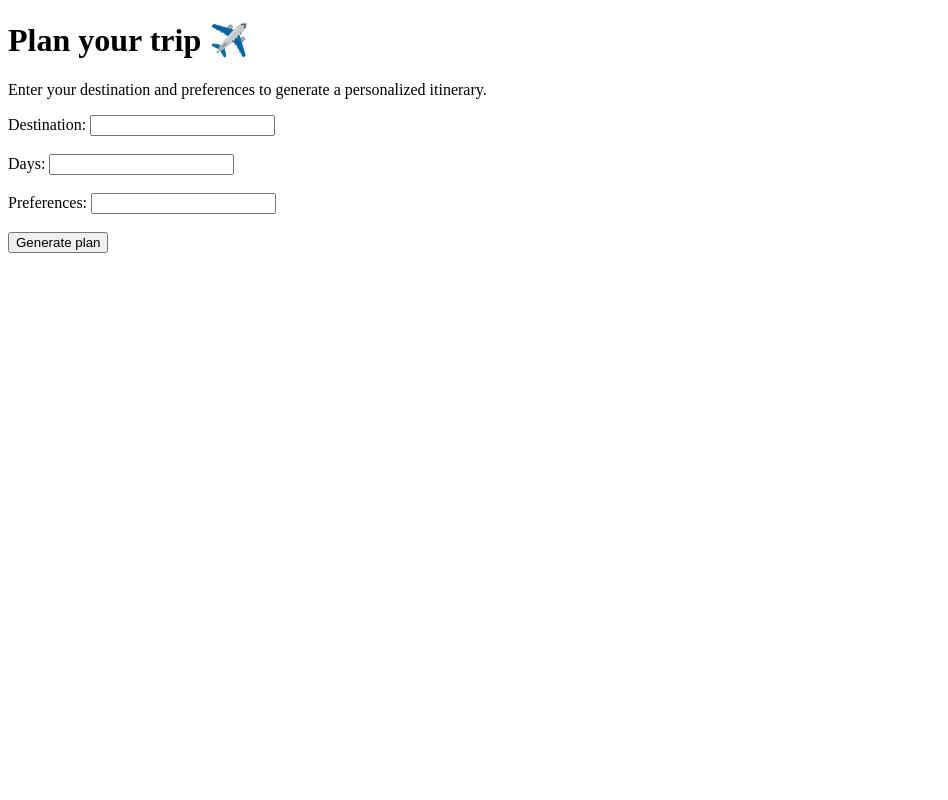
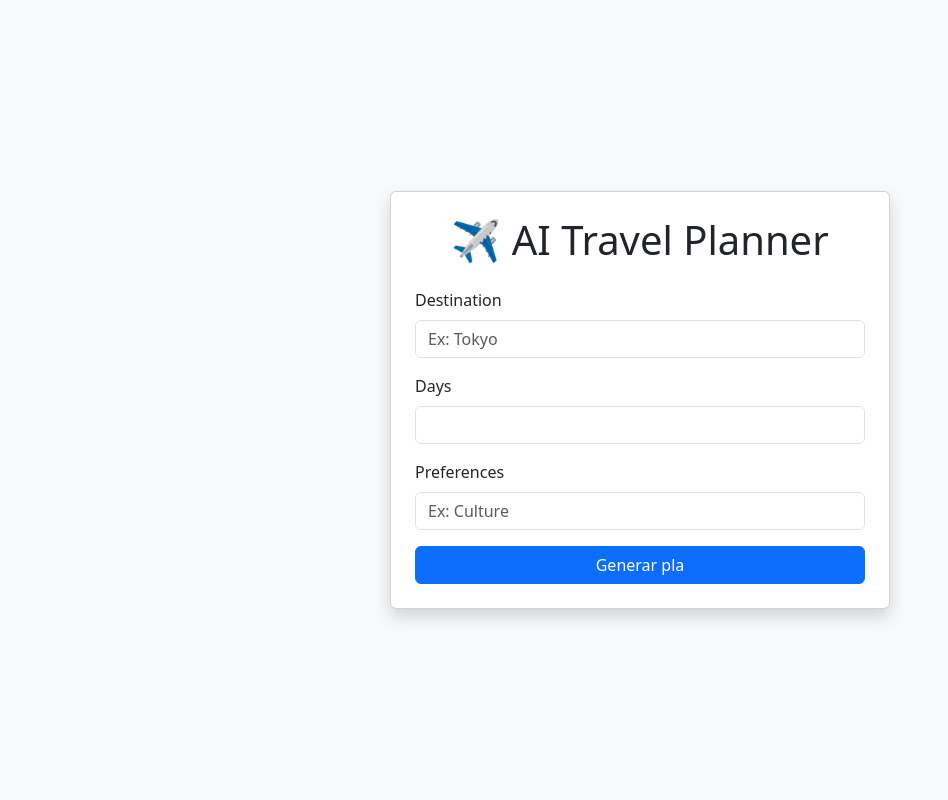
Before and after one commit to maxerrmax/travel-planner, a Flask app: page / in a window 1280 px wide. Shown: the whole page, without its empty margins (0-948 px from the left). Run offline with Flask 3, Linux system fonts and the light colour scheme.

Commit message:
Improved UI

```diff
--- a/app/routes.py
+++ b/app/routes.py
@@ -8,12 +8,14 @@ main = Blueprint("main", __name__)
 def home():
     return render_template("index.html")
 
+
 @main.route("/plan", methods=["POST"])
 def plan():
-    days = request.form.get("days")
+
+    destination = request.form["destination"]
+    days = request.form["days"]
+    preferences = request.form["Preferences"]
     days = int(days) if days else 0
-    destination = request.form.get("destination")
-    preferences = request.form.get("preferences")
     destination = destination.strip()
     preferences = preferences.strip() if preferences else ""
 
--- /dev/null
+++ b/templates/base.html
@@ -0,0 +1,17 @@
+<!DOCTYPE html>
+<html lang="en">
+<head>
+    <meta charset="UTF-8">
+    <meta name="viewport" content="width=device-width, initial-scale=1.0">
+
+    <title>AI Travel Planner</title>
+
+    <link href="https://cdn.jsdelivr.net/npm/bootstrap@5.3.8/dist/css/bootstrap.min.css" rel="stylesheet">
+</head>
+<body class="bg-light">
+
+    {% block content %}
+    {% endblock %}
+
+</body>
+</html>
--- a/templates/index.html
+++ b/templates/index.html
@@ -1,33 +1,67 @@
-<!DOCTYPE html>
-<html>
-<head>
-    <title>Travel Planner</title>
-</head>
-<body>
+{% extends "base.html" %}
 
-    <h1>Plan your trip ✈️</h1>
-    <p>Enter your destination and preferences to generate a personalized itinerary.</p>
+{% block content %}
 
-    <form method="POST" action="/plan">
+<div class="container vh-100 d-flex justify-content-center align-items-center">
 
-        <label>Destination:</label>
-        <input type="text" name="destination" required>
+    <div class="card shadow p-4" style="width: 500px;">
 
-        <br><br>
+        <h1 class="text-center mb-4">
+            ✈️ AI Travel Planner
+        </h1>
 
-        <label>Days:</label>
-        <input type="number" name="days" required>
+        <form method="POST" action="/plan">
 
-        <br><br>
+            <div class="mb-3">
+                <label class="form-label">
+                    Destination
+                </label>
 
-        <label>Preferences:</label>
-        <input type="text" name="preferences">
+                <input
+                    type="text"
+                    name="destination"
+                    class="form-control"
+                    placeholder="Ex: Tokyo"
+                    required>
+            </div>
 
-        <br><br>
+            <div class="mb-3">
+                <label class="form-label">
+                    Days
+                </label>
 
-        <button type="submit">Generate plan</button>
+                <input
+                    type="number"
+                    name="days"
+                    class="form-control"
+                    min="1"
+                    required>
+            </div>
 
-    </form>
+            <div class="mb-3">
+                <label class="form-label">
+                    Preferences
+                </label>
 
-</body>
-</html>
+                <input
+                    type="text"
+                    name="Preferences"
+                    class="form-control"
+                    placeholder="Ex: Culture"
+                    required>
+            </div>
+
+            <button
+                type="submit"
+                class="btn btn-primary w-100">
+
+                Generar pla
+            </button>
+
+        </form>
+
+    </div>
+
+</div>
+
+{% endblock %}
```
Also changed, not shown: app/services/ai_service.py (+9 -0 lines), templates/result.html (+13 -16 lines).
